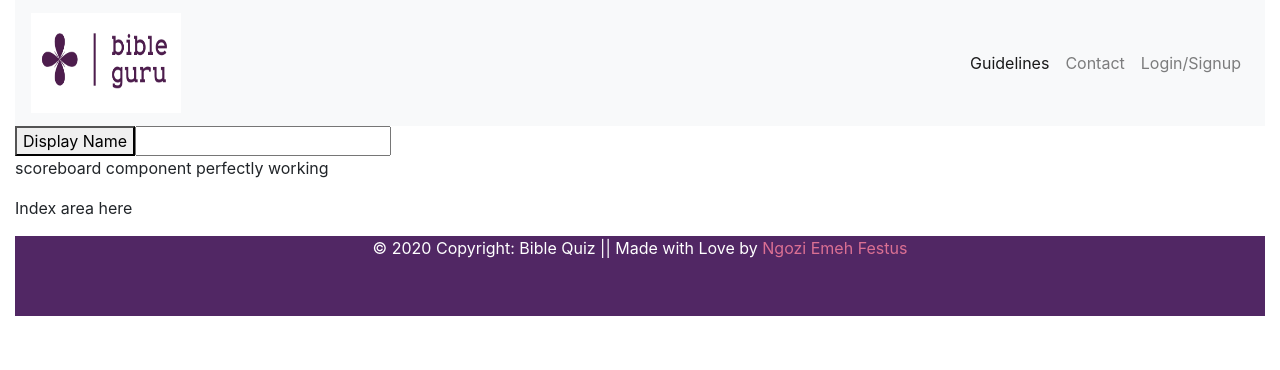
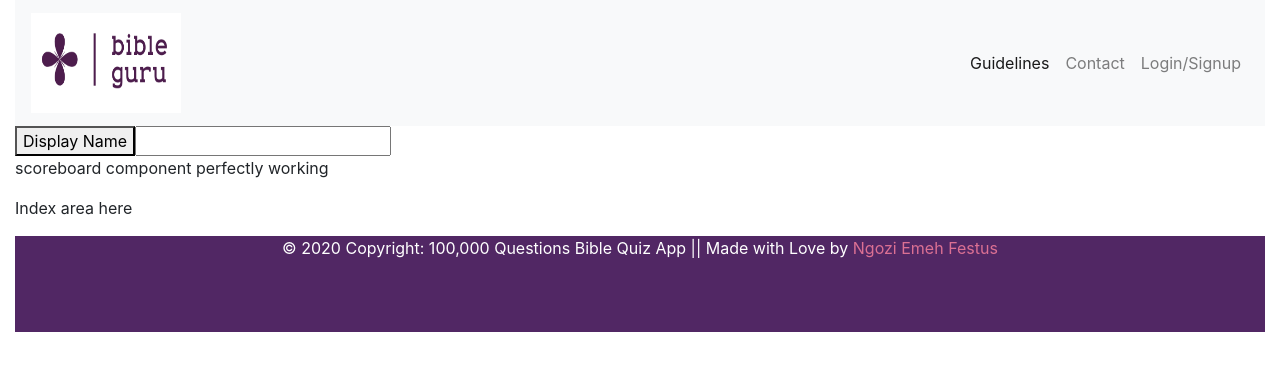
Before and after one commit to NgoziEmeh/Bible-quiz-web-app-frontend, an Angular app: page / in a window 1280 px wide. Shown: the top 370 px of the page. Built offline with nearby package versions, Linux system fonts and the light colour scheme.

Commit message:
footer styling

```diff
--- a/src/app/footer/footer.component.css
+++ b/src/app/footer/footer.component.css
@@ -2,7 +2,7 @@
     color: white;
 }
 .page-footer{
-    height: 10vh;
+    height: 12vh;
     width: 100%;
     background: #512764;
 }
--- a/src/app/footer/footer.component.html
+++ b/src/app/footer/footer.component.html
@@ -1,7 +1,7 @@
 <!-- Footer -->
 <footer class="page-footer font-small">
     <div class="footer-copyright text-center">
-        &copy; 2020 Copyright: Bible Quiz || Made with Love by
+        &copy; 2020 Copyright: 100,000 Questions Bible Quiz App || Made with Love by
         <a href="http://ngoziemeh.com" target="_blank">Ngozi Emeh Festus </a>
 
     </div>
--- a/src/app/home/home.component.html
+++ b/src/app/home/home.component.html
@@ -1,3 +1,4 @@
+
         <div class="header_area">
                 <app-header></app-header>
             </div>
@@ -7,6 +8,10 @@
             <div class="home_area">
                 <p>Index area here</p>
             </div>
+
+
+
+
         <div class="footer_area">
                 <app-footer></app-footer>
         </div>
```
Lines whose indentation alone changed are shown as unchanged.
